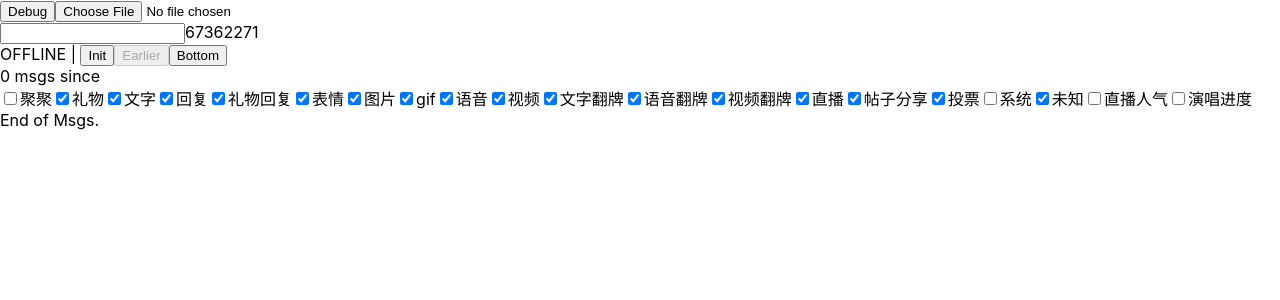
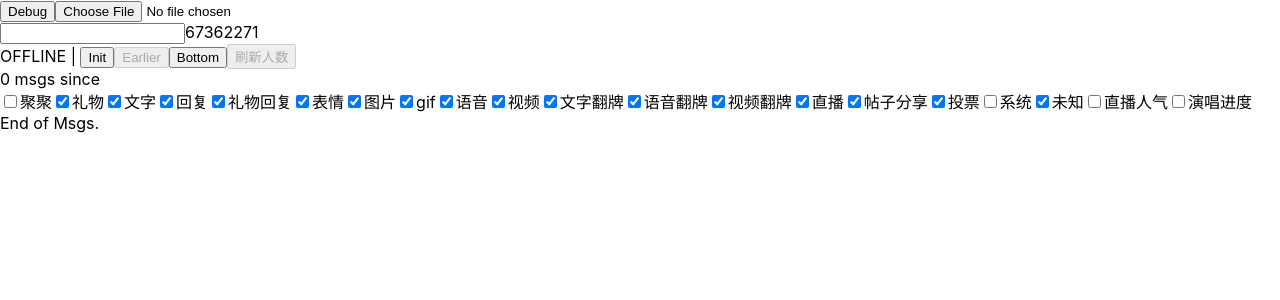
Before and after one commit to srand1/ro-pocket, a React (Create React App) app: page / in a window 1280 px wide. Shown: the top 300 px of the page. Built offline with nearby package versions, Linux system fonts and the light colour scheme.

Commit message:
refresh members

```diff
--- a/src/Room.js
+++ b/src/Room.js
@@ -38,6 +38,7 @@ export const Room = props => {
 	const [msgsView, setMsgs] = useState([]);
 	const [roomId, setRoomId] = useState(() => props.roomId);
 	const [toggles, setToggles] = useState(() => new Map(toggleDescs.map(({key, init}) => [key, init])));
+	const [nMembers, setNMembers] = useState(null);
 	const bottomRef = useRef(null);
 
 	const debug = () => {
@@ -163,6 +164,30 @@ export const Room = props => {
 		msg => msg.custom?.messageType === 'DELETE'
 	).map(msg => msg.custom.targetId));
 
+	// Actually `renderedNMembers` directly also works.
+	const renderNMembers = nMembers => {
+		if (!nMembers) return null;
+		const { n, t0 } = nMembers;
+		return `${n} (${t0.getHours()}:${t0.getMinutes()})`;
+	};
+	const refresh = async () => {
+		const t0 = new Date();
+		let n = 0;
+		let time = undefined;
+		try {
+			while (true) {
+				const { members } = await _p(chatroomRef.current, 'getChatroomMembers', {guest: true, time});
+				n += members.length;
+				if (members.length < 100) break;
+				time = members[members.length-1].enterTime;
+			}
+		} catch (err) {
+			console.log('refresh', err);
+		}
+		const t1 = new Date();
+		setNMembers({n, t0, t1});
+	};
+
 	return (
 		<div className="Room">
 			<header>
@@ -176,6 +201,8 @@ export const Room = props => {
 				<button onClick={init} disabled={stageView === 'ONLINE'}>Init</button>
 				<button onClick={earlier} disabled={!chatroomRef.current?.protocol?.hasLogin}>Earlier</button>
 				<button onClick={() => bottomRef.current.scrollIntoView()}>Bottom</button>
+				{renderNMembers(nMembers)}
+				<button onClick={refresh} disabled={!chatroomRef.current?.protocol?.hasLogin}>{'\u5237\u65b0\u4eba\u6570'}</button>
 				<br />
 				{msgsView.length} msgs since {msgsView.length>0?(new Date(msgsView[0].time)).toLocaleString():null}
 				<div>
```
